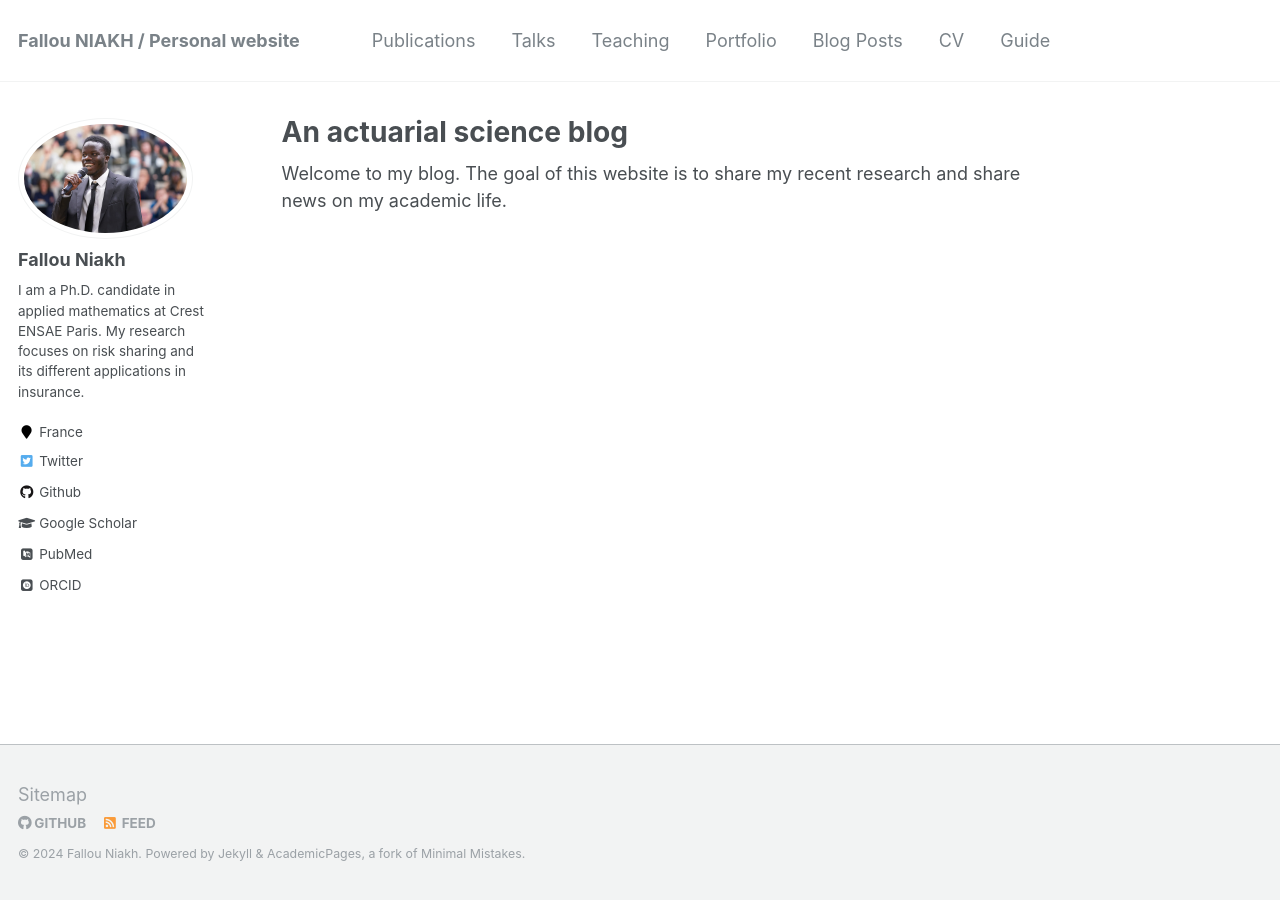
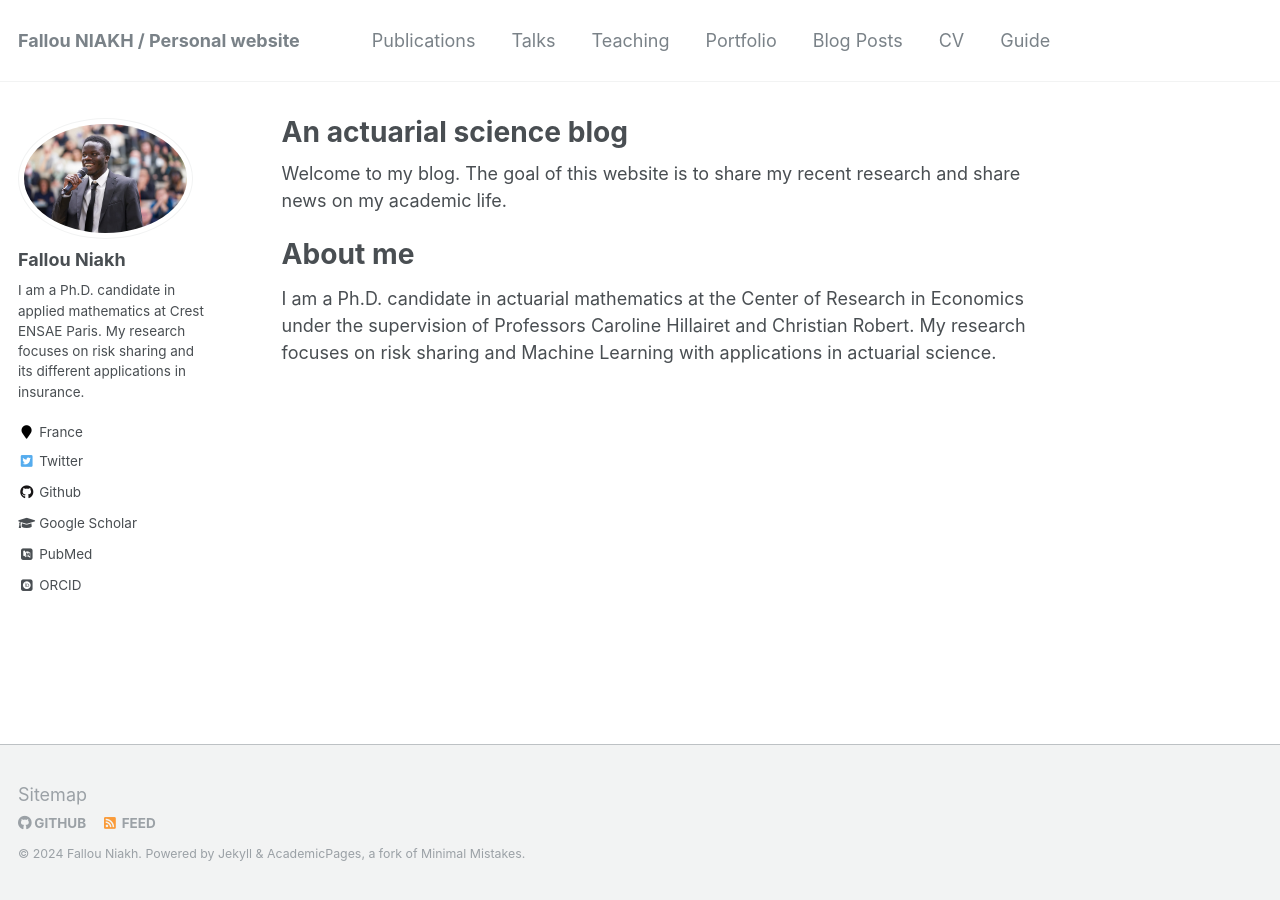
Before and after one commit to FNIAKH/fniakh.github.io, a Jekyll site: the page built from _pages/about.md, in a window 1280 px wide. Built offline with Jekyll 4.4.1, drawn with Linux system fonts in a browser that asks for light colours; some web fonts are replaced.

Commit message:
Update about.md

```diff
--- a/_pages/about.md
+++ b/_pages/about.md
@@ -9,3 +9,7 @@ redirect_from:
 ---
 
 Welcome to my blog. The goal of this website is to share my recent research and share news on my academic life.
+
+About me
+======
+I am a Ph.D. candidate in actuarial mathematics at the Center of Research in Economics under the supervision of Professors Caroline Hillairet and Christian Robert. My research focuses on risk sharing and Machine Learning with applications in actuarial science.
```
